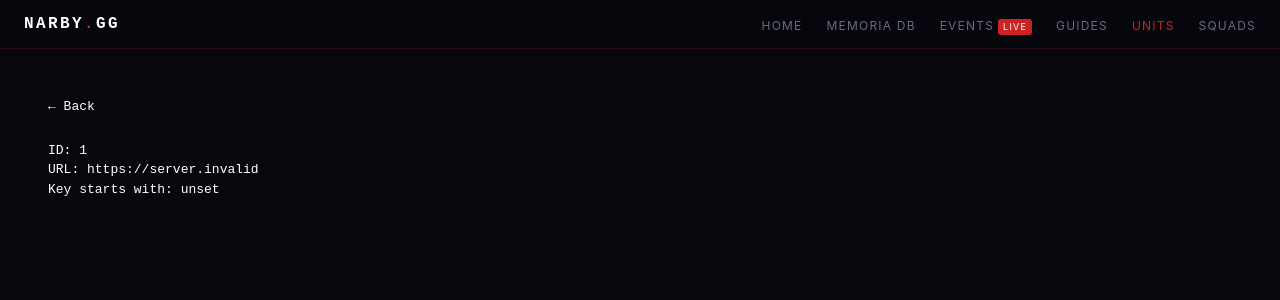
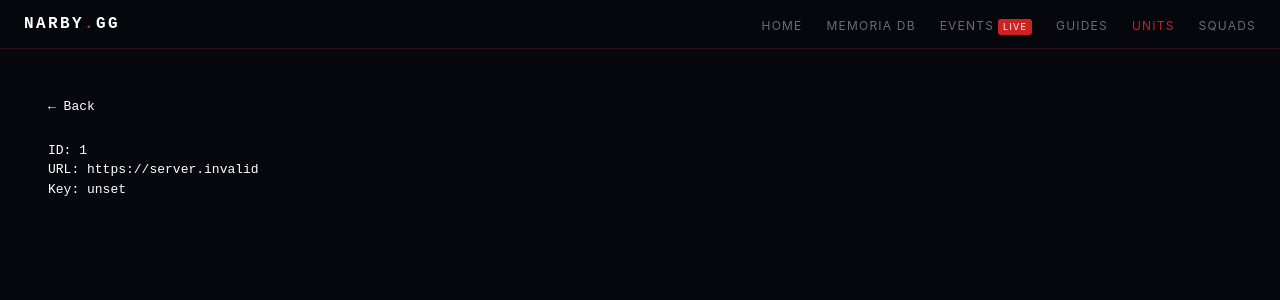
Before and after one commit to Rvylix/seraph-gg, a Next.js app: page /units/1 in a window 1280 px wide. Shown: the top 300 px of the page. Built offline with nearby package versions, Linux system fonts and the light colour scheme; no server answers.

Commit message:
debug: env check

```diff
--- a/app/units/[id]/page.tsx
+++ b/app/units/[id]/page.tsx
@@ -14,7 +14,7 @@ export default async function Page(props: Props) {
       <a href="/units">← Back</a>
       <p style={{ marginTop: 24 }}>ID: {id}</p>
       <p>URL: {url}</p>
-      <p>Key starts with: {key.slice(0, 20)}</p>
+      <p>Key: {key.slice(0, 20)}</p>
     </div>
   );
 }
```
